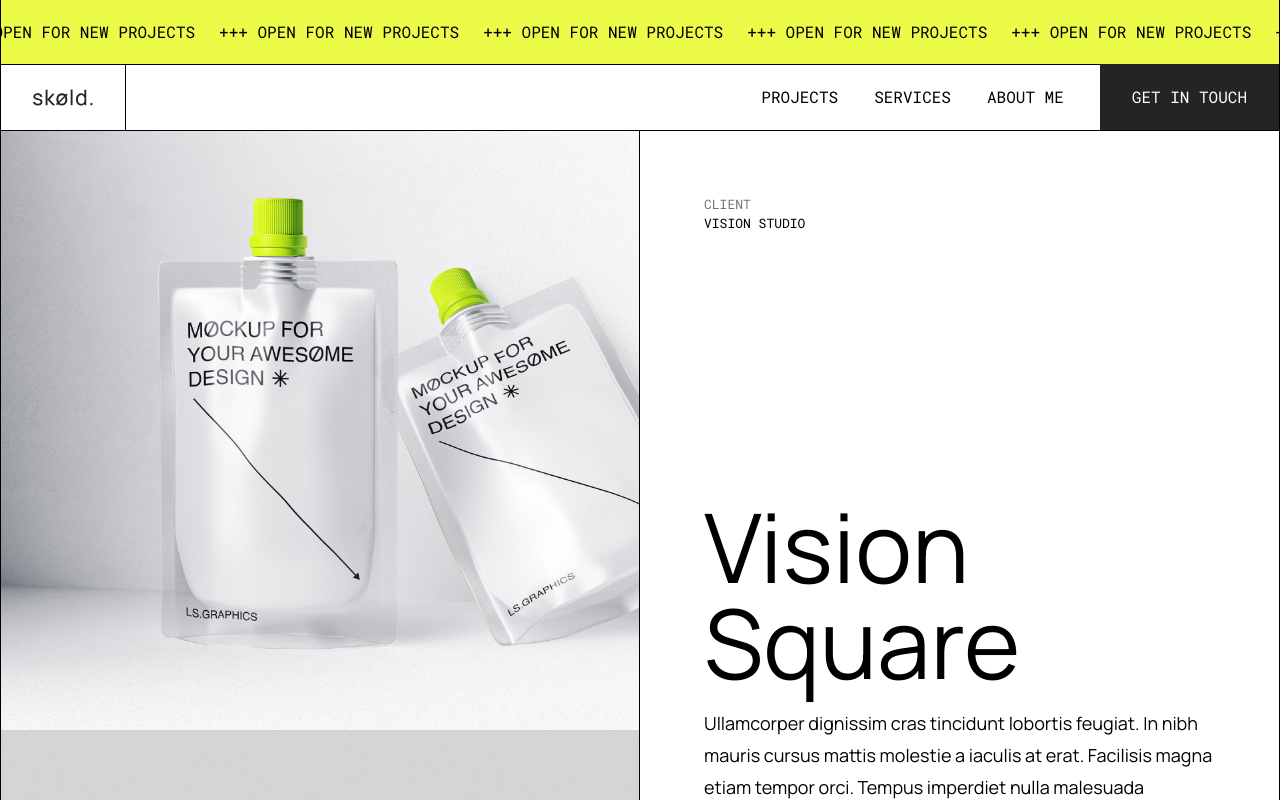
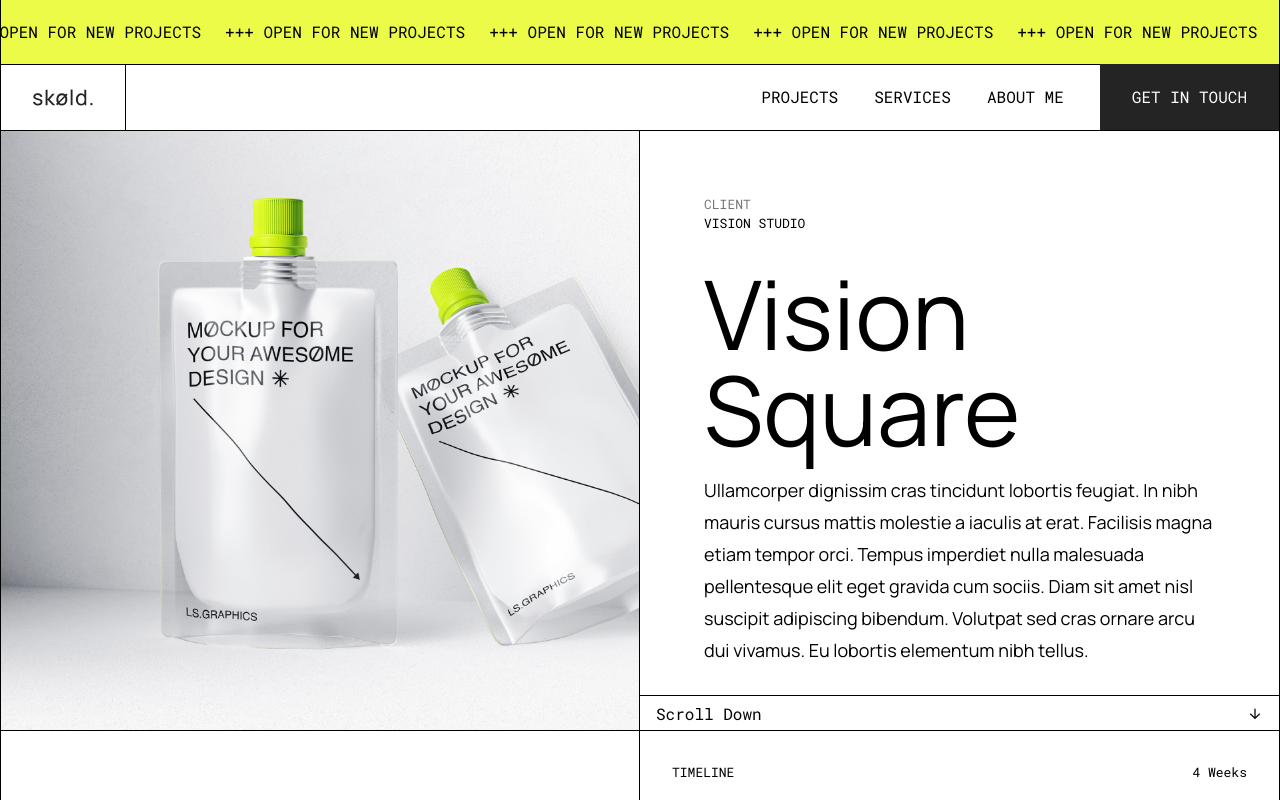
Before and after one commit to mobashirul-alam/scold-portfolio, a Next.js app: page /projects/1 in a window 1280 px wide. Shown: the top 800 px of the page. Built offline with nearby package versions, Linux system fonts and the light colour scheme.

Commit message:
Project dynamic page design issue solved

```diff
--- a/app/(routes)/(pages)/projects/[projectId]/page.tsx
+++ b/app/(routes)/(pages)/projects/[projectId]/page.tsx
@@ -83,13 +83,13 @@ const SingleProjectPage = () => {
                             height={900}
                         />
                     </div>
-                    <div>
+                    <div className="relative">
                         <div
-                            className={`p-6 md:p-12 lg:p-16 lg:border-b-[1px] border-black
+                            className={`p-6 md:p-12 lg:p-16  h-full flex flex-col justify-between
                             }`}
                         >
                             <div
-                                className={`${robotoMono.className} text-[13px] uppercase mb-20 lg:mb-[265px]`}
+                                className={`${robotoMono.className} text-[13px] uppercase`}
                             >
                                 <p className="text-[#777777]">Client</p>
                                 <p>Vision Studio</p>
@@ -114,7 +114,7 @@ const SingleProjectPage = () => {
                             </div>
                         </div>
 
-                        <div className="hidden px-4 pt-[6px] pb-1 lg:flex justify-between items-center">
+                        <div className="hidden px-4 pt-[6px] pb-1 absolute bottom-0 w-full lg:flex justify-between items-center border-t-[1px] border-black">
                             <p className={`${robotoMono.className}`}>
                                 Scroll Down
                             </p>
```
